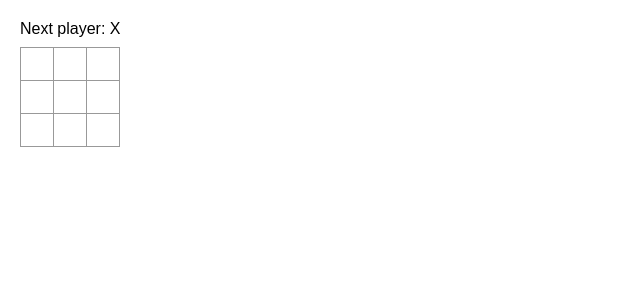
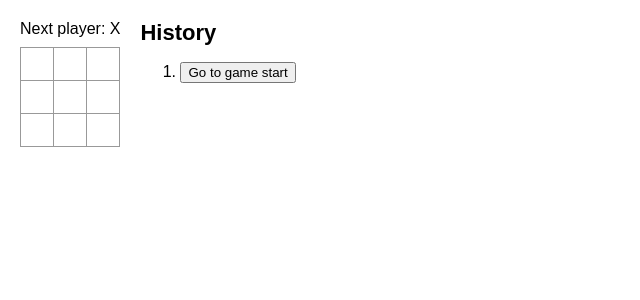
Before and after one commit to AlexDaGreat555/react-tic-tac-toe-tut, a React (Create React App) app: page / in a window 1280 px wide. Shown: the top 300 px of the page, without its empty margins (0-640 px from the left). Built offline with nearby package versions, Linux system fonts and the light colour scheme.

Commit message:
Added History feature

```diff
--- a/src/App.js
+++ b/src/App.js
@@ -1,13 +1,63 @@
 import { useState } from "react";
 
-function Board() {
-  const [xIsNext, setXIsNext] = useState(true);
-  const [squares, setSquares] = useState(Array(9).fill(null));
+function Game() {
+  const [history, setHistory] = useState([Array(9).fill(null)]);
+  const [currentMove, setCurrentMove] = useState(0);
+  const currentSquares = history[currentMove];
+  const xIsNext = currentMove % 2 === 0;
+
+
+  function handlePlay(nextSquares) {
+    const nextHistory = [...history.slice(0, currentMove + 1), nextSquares];
+    setHistory(nextHistory);
+    setCurrentMove(nextHistory.length - 1);
+  }
+
+  function jumpTo(nextMove) {
+    setCurrentMove(nextMove);
+    // Update the history to only include moves up to the current move
+    // setHistory(history.slice(0, nextMove + 1));
+  }
+
+  // Creates list of buttons for each move in the game history
+  // Squares param represents the state of the game
+  // Move param represents the index of the move in the history
+  const moves = history.map((squares, move) => {
+    let description;
+    if (move > 0) {
+      description = "Go to move #" + move;
+    } else {
+      description = "Go to game start";
+    }
+    return (
+      <li key = {move}>
+        <button onClick={() => jumpTo(move)}>{description}</button>
+      </li>
+    )});
+
+  return (
+    <div className="game">
+      <div className="game-board">
+        <Board xIsNext= {xIsNext} squares = {currentSquares} onPlay= {handlePlay} />
+      </div>
+      <div className="game-info">
+       <h1>History</h1>
+        <ol>{moves}</ol>
+      </div>
+    </div>
+  );
+}
+
+function Board({xIsNext, squares, onPlay}) {
+  // const [squares, setSquares] = useState(Array(9).fill(null));
   const winner = calculateWinner(squares);
   let status;
   if (winner) {
     status = "Winner: " + winner;
-  } else {
+  } else if (squares.every((square) => square)) {
+    status = "Draw!";
+  }
+  else {
     status = "Next player: " + (xIsNext ? "X" : "O");
   }
 
@@ -46,8 +96,7 @@
       newSquares[i] = "O";
     }
     // Update the state with the new squares array
-    setSquares(newSquares);
-    setXIsNext(!xIsNext); // Toggle the next player
+    onPlay(newSquares);
   }
 
   return (
@@ -84,4 +133,4 @@
   );
 }
 
-export default Board;
+export default Game;
```
